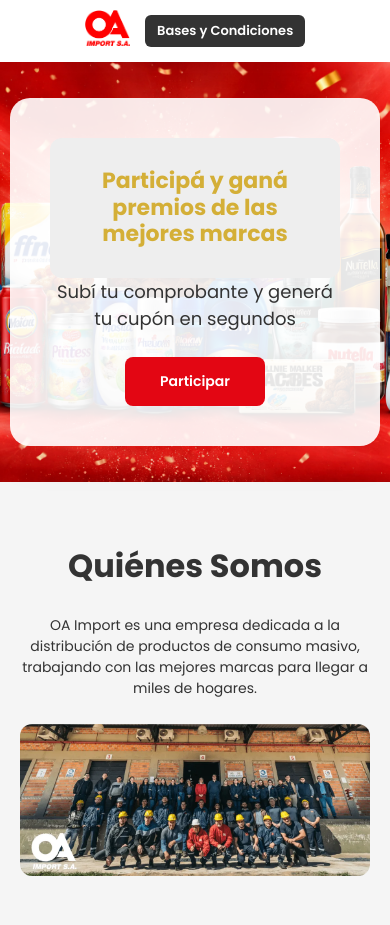
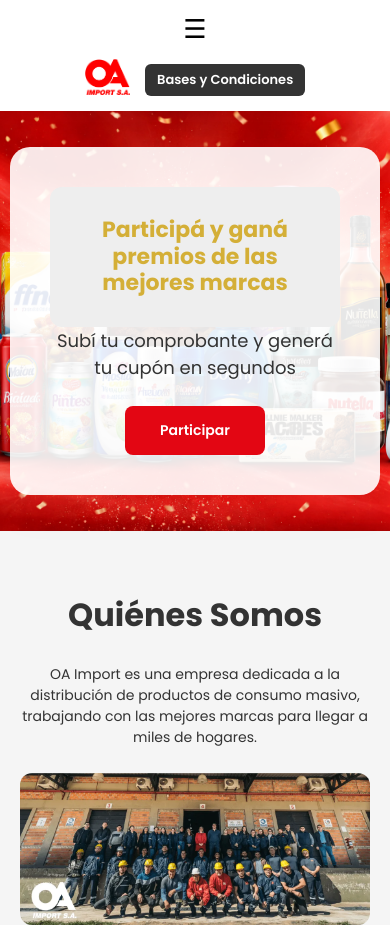
Before and after one commit to oaimport741-lgtm/Sorteo-OA-IMPORT, a plain HTML site: page index.html in a window 390 px wide. Shown: the top 925 px of the page. Drawn offline with Linux system fonts and the light colour scheme.

Commit message:
index.html

```diff
--- a/index.html
+++ b/index.html
@@ -27,6 +27,10 @@
 
 <a href="bases.html" class="btn-bases">Bases y Condiciones</a>
 </div>
+
+<button class="menu-toggle" id="menuToggle">
+☰
+</button>
 
 <nav>
 <a href="#quienes">Quienes Somos</a>
```
